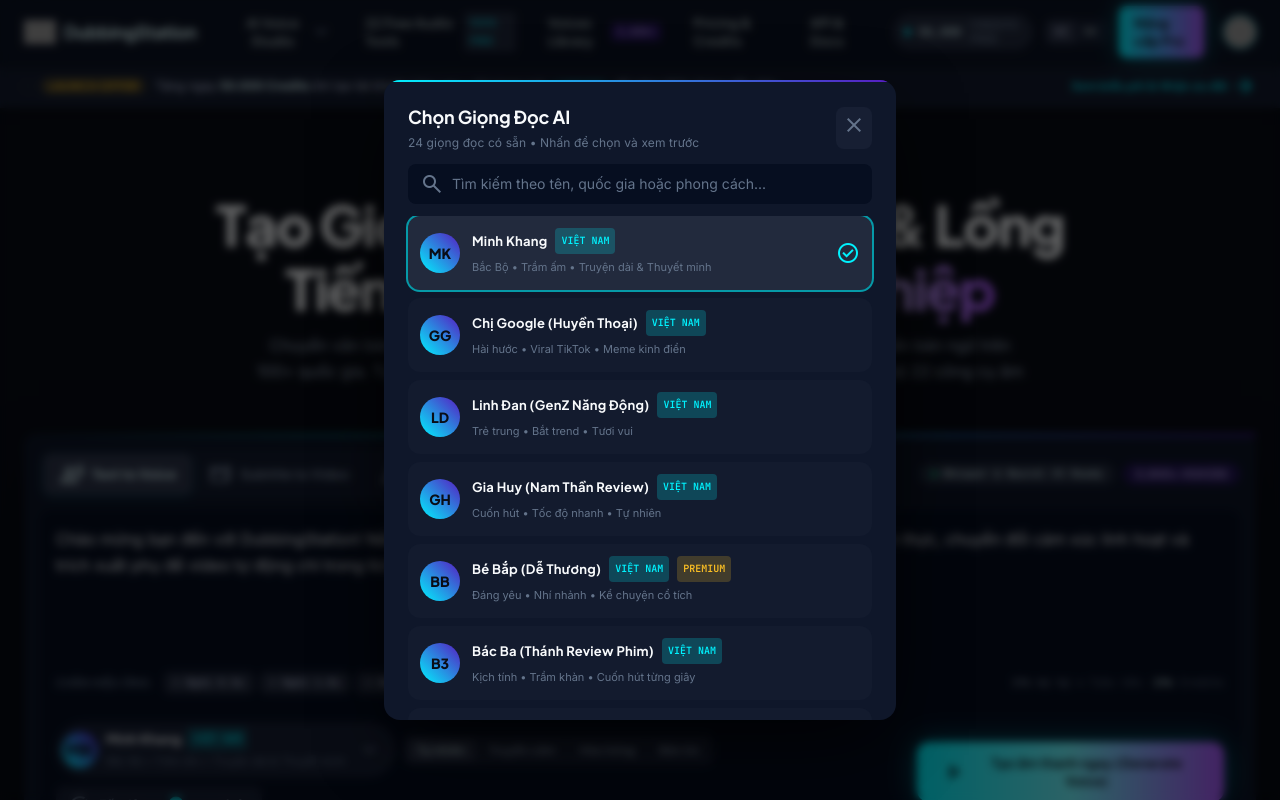
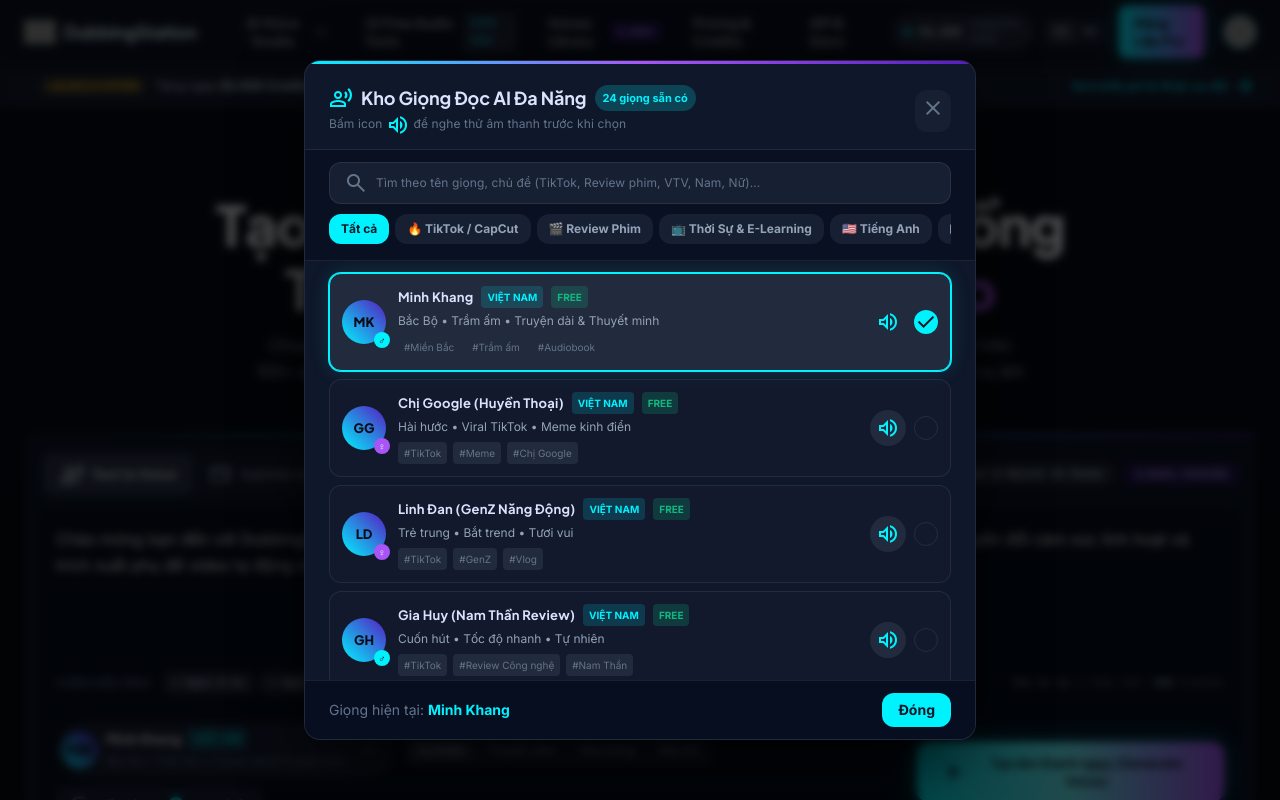
Before and after one commit to giakietkevin/DubbingStation, a Next.js app: page / in a window 1280 px wide. Both pictures are taken after a click on the button 225 px from the left and 750 px from the top of the page. Shown: the top 800 px of the page. Built offline with nearby package versions, Linux system fonts and the light colour scheme; grey boxes are pictures that could not be loaded.

Commit message:
route.ts

```diff
--- a/src/app/api/voices/preview/route.ts
+++ b/src/app/api/voices/preview/route.ts
@@ -82,12 +82,13 @@ export async function GET(req: Request) {
     const pitchShift = 0.9 + (hash % 20) / 50;
 
     const wavBuffer = generateToneWav(baseFreq, 2.0, pitchShift);
+    const uint8Array = new Uint8Array(wavBuffer);
 
-    return new NextResponse(wavBuffer, {
+    return new NextResponse(uint8Array, {
       status: 200,
       headers: {
         'Content-Type': 'audio/wav',
-        'Content-Length': wavBuffer.length.toString(),
+        'Content-Length': uint8Array.byteLength.toString(),
         'Cache-Control': 'public, max-age=86400, immutable',
       },
     });
--- a/src/components/home/StudioConsole/VoiceModal.tsx
+++ b/src/components/home/StudioConsole/VoiceModal.tsx
@@ -1,6 +1,6 @@
 'use client';
 
-import React from 'react';
+import React, { useState, useRef } from 'react';
 import type { Voice } from '@/types';
 import { voices } from '@/data/voices';
 
@@ -11,127 +11,316 @@ interface VoiceModalProps {
   onSelectVoice: (voice: Voice) => void;
 }
 
+const categories = [
+  { id: 'all', label: 'Tất cả' },
+  { id: 'tiktok', label: '🔥 TikTok / CapCut' },
+  { id: 'review', label: '🎬 Review Phim' },
+  { id: 'news', label: '📺 Thời Sự & E-Learning' },
+  { id: 'en', label: '🇺🇸 Tiếng Anh' },
+  { id: 'asia', label: '🇯🇵🇰🇷🇨🇳 Nhật • Hàn • Trung' },
+];
+
 export const VoiceModal: React.FC<VoiceModalProps> = ({
   isOpen,
   onClose,
   selectedVoice,
   onSelectVoice,
 }) => {
-  const [searchQuery, setSearchQuery] = React.useState('');
+  const [searchQuery, setSearchQuery] = useState('');
+  const [activeCategory, setActiveCategory] = useState('all');
+  const [playingVoiceId, setPlayingVoiceId] = useState<string | null>(null);
+  const audioRef = useRef<HTMLAudioElement | null>(null);
 
-  const filteredVoices = voices.filter(
-    (v) =>
+  if (!isOpen) return null;
+
+  const handlePlayPreview = (voice: Voice, e: React.MouseEvent) => {
+    e.stopPropagation();
+
+    if (playingVoiceId === voice.id) {
+      audioRef.current?.pause();
+      setPlayingVoiceId(null);
+      return;
+    }
+
+    if (!audioRef.current) {
+      audioRef.current = new Audio();
+    }
+
+    const soundUrl = voice.previewUrl || `/api/voices/preview?voiceId=${voice.id}&gender=${voice.gender}`;
+    audioRef.current.src = soundUrl;
+    audioRef.current.play().catch((err) => console.log('Audio preview error', err));
+    setPlayingVoiceId(voice.id);
+
+    audioRef.current.onended = () => {
+      setPlayingVoiceId(null);
+    };
+
+    audioRef.current.onerror = () => {
+      setPlayingVoiceId(null);
+    };
+  };
+
+  const handleClose = () => {
+    if (audioRef.current) {
+      audioRef.current.pause();
+    }
+    setPlayingVoiceId(null);
+    onClose();
+  };
+
+  const filteredVoices = voices.filter((v) => {
+    // Search query match
+    const matchSearch =
       v.name.toLowerCase().includes(searchQuery.toLowerCase()) ||
       v.country.toLowerCase().includes(searchQuery.toLowerCase()) ||
-      v.style.toLowerCase().includes(searchQuery.toLowerCase())
+      v.style.toLowerCase().includes(searchQuery.toLowerCase()) ||
+      v.tags.some((t) => t.toLowerCase().includes(searchQuery.toLowerCase()));
+
+    if (!matchSearch) return false;
+
+    // Category filter match
+    if (activeCategory === 'tiktok') {
+      return v.tags.includes('TikTok') || v.useCase?.includes('TikTok');
+    }
+    if (activeCategory === 'review') {
+      return (
+        v.tags.includes('Review Phim') ||
+        v.tags.includes('Kịch tính') ||
+        v.useCase?.includes('Review') ||
+        v.useCase?.includes('Truyện')
       );
+    }
+    if (activeCategory === 'news') {
+      return (
+        v.tags.includes('Thời sự') ||
+        v.tags.includes('Bản tin') ||
+        v.tags.includes('E-Learning') ||
+        v.tags.includes('Giáo dục')
+      );
+    }
+    if (activeCategory === 'en') {
+      return v.countryCode === 'en-US' || v.countryCode === 'en-GB';
+    }
+    if (activeCategory === 'asia') {
+      return ['ja-JP', 'ko-KR', 'zh-CN'].includes(v.countryCode);
+    }
 
-  if (!isOpen) return null;
+    return true;
+  });
 
   return (
     <div className="fixed inset-0 z-[60] flex items-center justify-center px-4">
       {/* Backdrop */}
       <div
-        className="absolute inset-0 bg-black/60 backdrop-blur-sm"
-        onClick={onClose}
+        className="absolute inset-0 bg-black/70 backdrop-blur-sm transition-opacity"
+        onClick={handleClose}
       />
 
-      {/* Modal */}
-      <div className="relative w-full max-w-lg max-h-[80vh] bg-surface-card rounded-2xl shadow-[0_24px_80px_-15px_rgba(0,0,0,0.9)] overflow-hidden flex flex-col">
+      {/* Modal Card */}
+      <div className="relative w-full max-w-2xl max-h-[85vh] bg-surface-card rounded-2xl shadow-[0_24px_80px_-15px_rgba(0,0,0,0.95)] border border-border-glass overflow-hidden flex flex-col animate-fadeIn">
         {/* Top gradient line */}
         <div
           aria-hidden="true"
-          className="absolute top-0 left-0 right-0 h-[2px] bg-gradient-to-r from-primary-container to-secondary-container rounded-t-2xl"
+          className="absolute top-0 left-0 right-0 h-[3px] bg-gradient-to-r from-primary-container via-accent-violet-bright to-secondary-container"
         />
 
         {/* Header */}
-        <div className="px-space-lg pt-space-lg pb-space-sm flex items-center justify-between">
-          <div className="flex flex-col gap-1">
-            <h2 className="font-headline-sm text-headline-sm font-bold text-text-primary">
-              Chọn Giọng Đọc AI
+        <div className="px-space-md sm:px-space-lg pt-space-lg pb-space-sm flex items-center justify-between border-b border-border-glass">
+          <div>
+            <div className="flex items-center gap-2">
+              <span className="material-symbols-outlined text-primary-container text-[24px]">
+                record_voice_over
+              </span>
+              <h2 className="font-headline-sm text-headline-sm font-bold text-on-surface">
+                Kho Giọng Đọc AI Đa Năng
               </h2>
-            <p className="font-body-sm text-body-sm text-text-muted">
-              {voices.length} giọng đọc có sẵn • Nhấn để chọn và xem trước
+              <span className="px-2 py-0.5 rounded-full text-[11px] font-bold bg-primary-container/20 text-primary-container">
+                {voices.length} giọng sẵn có
+              </span>
+            </div>
+            <p className="font-body-sm text-body-sm text-text-muted mt-0.5">
+              Bấm icon <span className="material-symbols-outlined text-[14px] align-middle text-primary-container">volume_up</span> để nghe thử âm thanh trước khi chọn
             </p>
           </div>
           <button
             type="button"
-            onClick={onClose}
-            className="p-1.5 rounded-lg bg-surface-container hover:bg-surface-container-highest text-text-muted hover:text-on-surface transition-colors"
+            onClick={handleClose}
+            className="p-1.5 rounded-xl bg-surface-container hover:bg-surface-container-highest text-text-muted hover:text-on-surface transition-colors"
           >
             <span className="material-symbols-outlined text-[20px]">close</span>
           </button>
         </div>
 
-        {/* Search */}
-        <div className="px-space-lg pb-space-sm">
-          <div className="flex items-center gap-2 px-3 py-2 rounded-lg bg-surface-container-lowest">
+        {/* Search & Category Pills */}
+        <div className="px-space-md sm:px-space-lg py-3 space-y-2.5 bg-surface-container-lowest/70 border-b border-border-glass">
+          {/* Search Box */}
+          <div className="flex items-center gap-2 px-3.5 py-2 rounded-xl bg-surface-container border border-border-glass focus-within:border-primary-container transition-colors">
             <span className="material-symbols-outlined text-[18px] text-text-muted">search</span>
             <input
               type="text"
               value={searchQuery}
               onChange={(e) => setSearchQuery(e.target.value)}
-              placeholder="Tìm kiếm theo tên, quốc gia hoặc phong cách..."
-              className="flex-1 bg-transparent font-body-md text-body-md text-text-primary placeholder:text-text-muted focus:outline-none"
+              placeholder="Tìm theo tên giọng, chủ đề (TikTok, Review phim, VTV, Nam, Nữ)..."
+              className="flex-1 bg-transparent font-body-sm text-body-sm text-on-surface placeholder:text-text-muted focus:outline-none"
             />
+            {searchQuery && (
+              <button
+                type="button"
+                onClick={() => setSearchQuery('')}
+                className="text-text-muted hover:text-on-surface text-[14px]"
+              >
+                ✕
+              </button>
+            )}
+          </div>
+
+          {/* Categories Tab Horizontal Slider */}
+          <div className="flex items-center gap-1.5 overflow-x-auto pb-1 scrollbar-none">
+            {categories.map((cat) => (
+              <button
+                key={cat.id}
+                type="button"
+                onClick={() => setActiveCategory(cat.id)}
+                className={`px-3 py-1 rounded-xl text-[12px] font-bold whitespace-nowrap transition-all ${
+                  activeCategory === cat.id
+                    ? 'bg-primary-container text-surface-card shadow-glow-cyan'
+                    : 'bg-surface-container text-text-secondary hover:text-on-surface hover:bg-surface-container-high'
+                }`}
+              >
+                {cat.label}
+              </button>
+            ))}
           </div>
         </div>
 
         {/* Voice List */}
-        <div className="flex-1 overflow-y-auto px-space-lg pb-space-lg">
-          <div className="flex flex-col gap-space-xs">
-            {filteredVoices.map((voice) => {
+        <div className="flex-1 overflow-y-auto px-space-md sm:px-space-lg py-3 space-y-2">
+          {filteredVoices.length === 0 ? (
+            <div className="py-12 text-center text-text-muted text-body-sm">
+              <span className="material-symbols-outlined text-[40px] mb-2 block text-text-muted">
+                search_off
+              </span>
+              Không tìm thấy giọng đọc nào khớp với từ khóa tìm kiếm.
+            </div>
+          ) : (
+            filteredVoices.map((voice) => {
               const isSelected = selectedVoice.id === voice.id;
+              const isPlaying = playingVoiceId === voice.id;
+
               return (
-                <button
+                <div
                   key={voice.id}
-                  type="button"
                   onClick={() => {
                     onSelectVoice(voice);
-                    onClose();
+                    handleClose();
                   }}
-                  className={`flex items-center gap-3 p-3 rounded-xl transition-all text-left ${
+                  className={`flex items-center justify-between p-3 rounded-xl border transition-all cursor-pointer group ${
                     isSelected
-                      ? 'bg-surface-container-high ring-2 ring-primary-container/60'
-                      : 'bg-surface-container-low hover:bg-surface-container'
+                      ? 'bg-surface-container-high border-primary-container shadow-[0_0_20px_rgba(0,242,254,0.15)] ring-1 ring-primary-container'
+                      : 'bg-surface-container/40 border-border-glass hover:bg-surface-container hover:border-primary-container/40'
                   }`}
                 >
-                  <span className="w-10 h-10 rounded-full bg-gradient-to-tr from-primary-container to-secondary-container flex items-center justify-center font-headline-sm text-[14px] text-canvas-base font-black shrink-0">
+                  <div className="flex items-center gap-3 min-w-0">
+                    {/* Avatar Initials */}
+                    <div className="relative">
+                      <span className="w-11 h-11 rounded-full bg-gradient-to-tr from-primary-container to-secondary-container flex items-center justify-center font-headline-sm text-[13px] text-canvas-base font-black shrink-0 shadow-sm">
                         {voice.avatarInitials}
                       </span>
-                  <div className="flex-1 flex flex-col gap-0.5">
-                    <div className="flex items-center gap-2">
-                      <span className="font-label-md text-label-md font-bold text-text-primary">
-                        {voice.name}
+                      {voice.gender === 'female' ? (
+                        <span className="absolute -bottom-1 -right-1 w-4 h-4 rounded-full bg-accent-violet-bright text-white text-[10px] flex items-center justify-center font-bold">
+                          ♀
                         </span>
-                      <span className="px-1.5 py-0.5 rounded font-code-xs text-[10px] bg-primary-container/20 text-primary-container font-semibold">
-                        {voice.country}
-                      </span>
-                      {voice.isPremium && (
-                        <span className="px-1.5 py-0.5 rounded font-code-xs text-[10px] bg-signal-warning/20 text-signal-warning font-semibold">
-                          PREMIUM
+                      ) : (
+                        <span className="absolute -bottom-1 -right-1 w-4 h-4 rounded-full bg-primary-container text-surface-card text-[10px] flex items-center justify-center font-bold">
+                          ♂
                         </span>
                       )}
                     </div>
-                    <span className="font-body-sm text-[11px] text-text-muted">
+
+                    {/* Meta info */}
+                    <div className="min-w-0">
+                      <div className="flex items-center gap-2 flex-wrap">
+                        <span className="font-label-md text-label-md font-bold text-on-surface group-hover:text-primary-container transition-colors truncate">
+                          {voice.name}
+                        </span>
+                        <span className="px-1.5 py-0.2 rounded text-[10px] font-bold bg-primary-container/15 text-primary-container">
+                          {voice.country}
+                        </span>
+                        {voice.isPremium ? (
+                          <span className="px-1.5 py-0.2 rounded text-[10px] font-bold bg-signal-warning/20 text-signal-warning">
+                            PRO
+                          </span>
+                        ) : (
+                          <span className="px-1.5 py-0.2 rounded text-[10px] font-bold bg-signal-success/20 text-signal-success">
+                            FREE
+                          </span>
+                        )}
+                      </div>
+
+                      <p className="font-body-xs text-[12px] text-text-secondary truncate mt-0.5">
                         {voice.style}
+                      </p>
+
+                      <div className="flex items-center gap-1.5 mt-1 flex-wrap">
+                        {voice.tags.slice(0, 3).map((tag, idx) => (
+                          <span
+                            key={idx}
+                            className="px-1.5 py-0.2 rounded text-[10px] bg-surface-container-high text-text-muted"
+                          >
+                            #{tag}
+                          </span>
+                        ))}
+                      </div>
+                    </div>
+                  </div>
+
+                  {/* Actions (Preview Audio & Select Check) */}
+                  <div className="flex items-center gap-2 shrink-0 ml-2">
+                    {/* Preview Button */}
+                    <button
+                      type="button"
+                      title={isPlaying ? 'Dừng phát' : 'Nghe thử âm thanh'}
+                      onClick={(e) => handlePlayPreview(voice, e)}
+                      className={`h-9 w-9 rounded-full flex items-center justify-center transition-all ${
+                        isPlaying
+                          ? 'bg-primary-container text-surface-card shadow-glow-cyan scale-105'
+                          : 'bg-surface-container-high text-primary-container hover:bg-primary-container hover:text-surface-card'
+                      }`}
+                    >
+                      <span className="material-symbols-outlined text-[20px]">
+                        {isPlaying ? 'pause' : 'volume_up'}
+                      </span>
+                    </button>
+
+                    {/* Selection Indicator */}
+                    <div
+                      className={`h-6 w-6 rounded-full flex items-center justify-center transition-all ${
+                        isSelected
+                          ? 'bg-primary-container text-surface-card'
+                          : 'border border-border-glass text-transparent group-hover:border-primary-container'
+                      }`}
+                    >
+                      <span className="material-symbols-outlined text-[16px] font-bold">
+                        check
                       </span>
                     </div>
-                  {isSelected && (
-                    <span className="material-symbols-outlined text-[20px] text-primary-container shrink-0">
-                      check_circle
-                    </span>
-                  )}
-                </button>
+                  </div>
+                </div>
               );
-            })}
-
-            {filteredVoices.length === 0 && (
-              <div className="text-center py-8 text-text-muted font-body-md text-body-md">
-                Không tìm thấy giọng đọc phù hợp
-              </div>
+            })
           )}
         </div>
+
+        {/* Footer */}
+        <div className="px-space-md sm:px-space-lg py-3 bg-surface-container-lowest border-t border-border-glass flex items-center justify-between text-body-xs text-text-muted">
+          <span>Giọng hiện tại: <strong className="text-primary-container">{selectedVoice.name}</strong></span>
+          <button
+            type="button"
+            onClick={handleClose}
+            className="px-4 py-1.5 rounded-xl bg-primary-container text-surface-card font-bold hover:shadow-glow-cyan transition-all"
+          >
+            Đóng
+          </button>
         </div>
       </div>
     </div>
```
Lines whose indentation alone changed are shown as unchanged.
